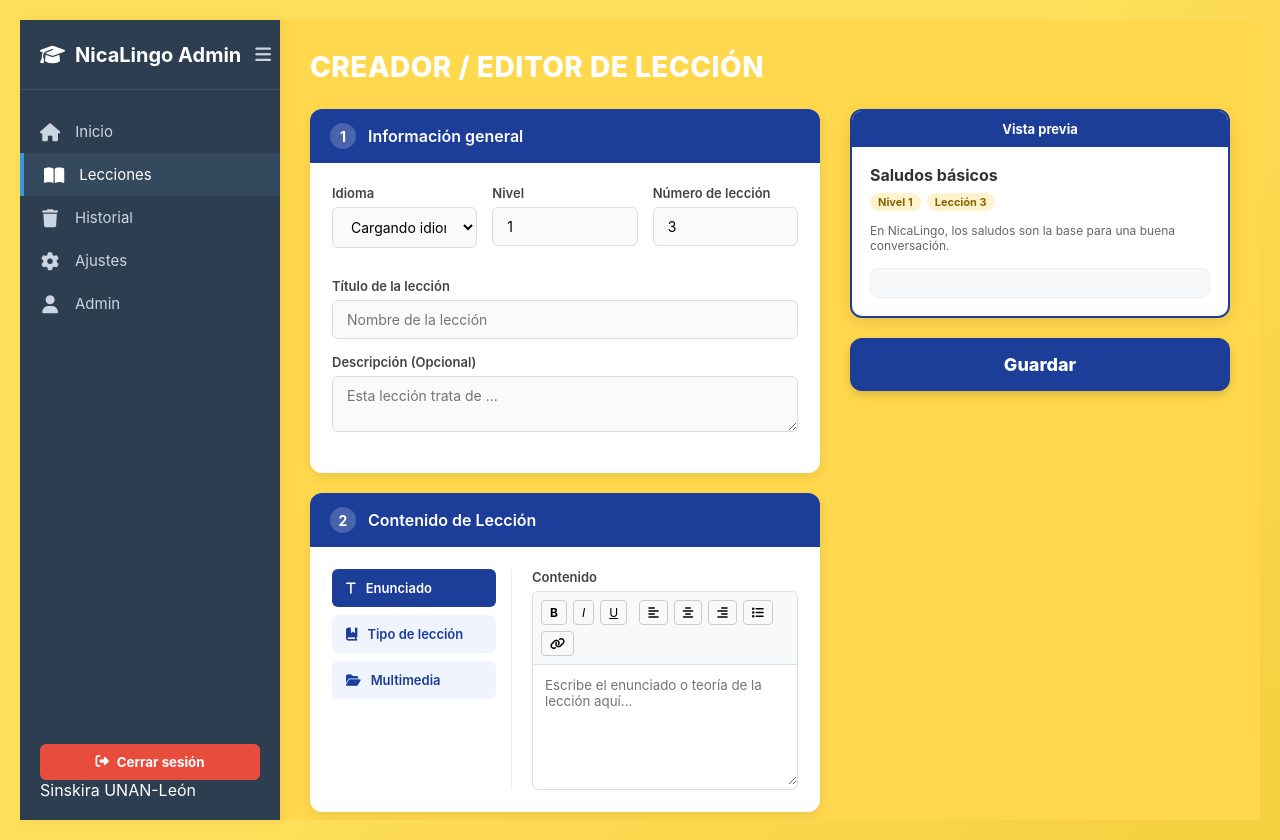
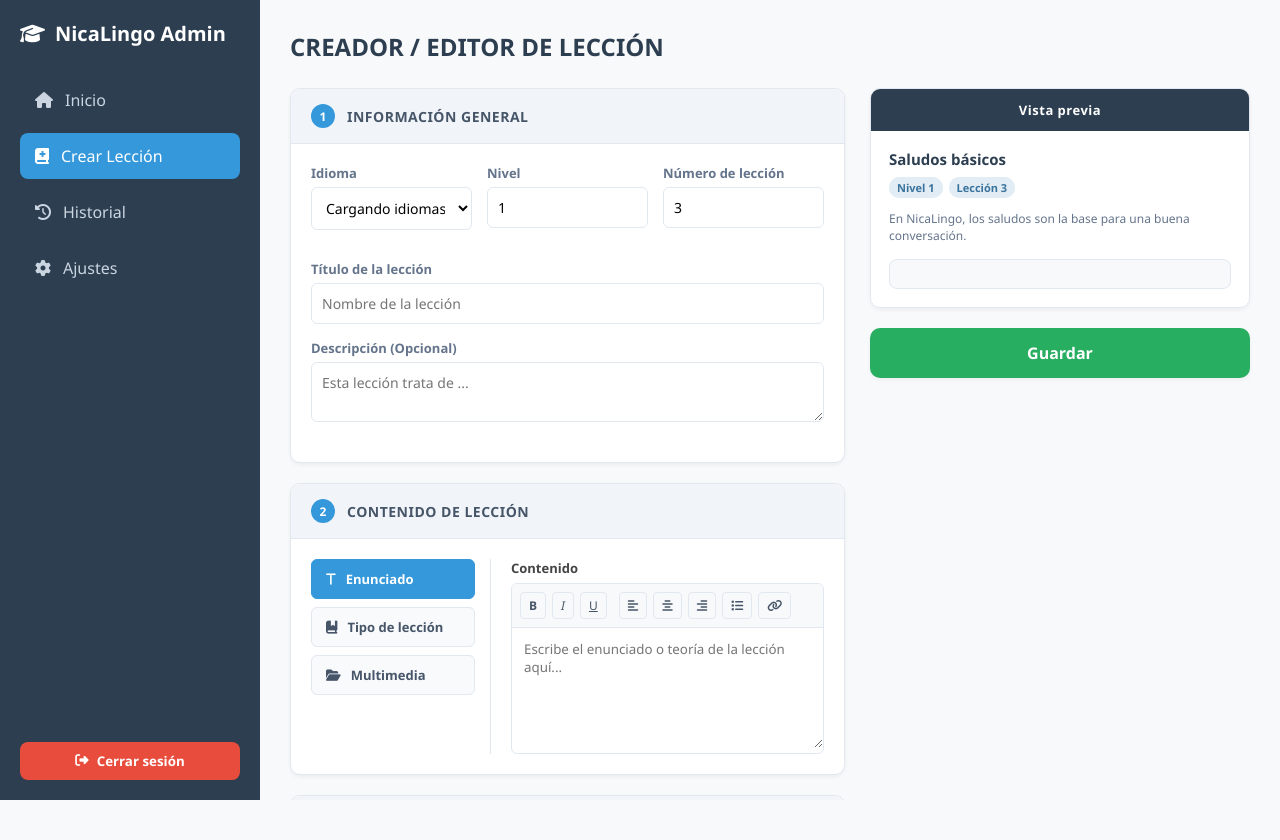
Before and after one commit to nicalingo/Nicalingo_Admins, a plain HTML site: page screens/add_leccion.html in a window 1280 px wide. After the commit the page ends 800 px from the top, so only its background shows below. Drawn offline with Linux system fonts and the light colour scheme; a script that the page names is missing.

Commit message:
feath: actualizacion de identidad visual y orden de la pagina

```diff
--- a/screens/add_leccion.html
+++ b/screens/add_leccion.html
@@ -5,46 +5,33 @@
     <meta name="viewport" content="width=device-width, initial-scale=1.0">
     <title>NicaLingo - Creador / Editor de Lección</title>
     <link rel="icon" href="../assets/imagenes/coco/mascota.png" type="image/png">
-    <link rel="stylesheet" href="../stylesheet.css">
-    <link rel="stylesheet" href="../styles/sidebar.css">
+    <!-- Iconos FontAwesome -->
+    <link rel="stylesheet" href="https://cdnjs.cloudflare.com/ajax/libs/font-awesome/6.4.0/css/all.min.css">
+
+    <!-- Único archivo CSS local necesario -->
     <link rel="stylesheet" href="../styles/add_leccion.css">
-    <link rel="stylesheet" href="https://cdnjs.cloudflare.com/ajax/libs/font-awesome/6.4.0/css/all.min.css">
 </head>
 <body>
 
-    <div class="admin-layout">
-        <!-- Panel Lateral -->
-        <nav class="sidebar" id="sidebar">
-            <div>
+    <!-- Menú Lateral (Sidebar idéntico al historial) -->
+    <aside>
         <div class="sidebar-brand">
-                    <div style="display: flex; align-items: center; gap: 10px;">
-                        <i class="fa-solid fa-graduation-cap"></i>
-                        <span>NicaLingo Admin</span>
-                    </div>
-                    <button id="toggleSidebar" class="btn-toggle-sidebar" title="Ocultar/Mostrar menú">
-                        <i class="fa-solid fa-bars"></i>
-                    </button>
+            <i class="fa-solid fa-graduation-cap"></i> NicaLingo Admin
         </div>
         <ul class="sidebar-menu">
-                    <li><a href="#"><i class="fa-solid fa-house"></i> <span>Inicio</span></a></li>
-                    <li class="active"><a href="add_leccion.html"><i class="fa-solid fa-book-open"></i> <span>Lecciones</span></a></li>
-                    <li><a href="historial_lecciones.html"><i class="fa-solid fa-trash"></i> <span>Historial</span></a></li>
-                    <li><a href="#"><i class="fa-solid fa-gear"></i> <span>Ajustes</span></a></li>
-                    <li><a href="#"><i class="fa-solid fa-user"></i> <span>Admin</span></a></li>
+            <li><a href="home.html"><i class="fa-solid fa-house"></i> Inicio</a></li>
+            <li><a href="add_leccion.html" class="active"><i class="fa-solid fa-book-medical"></i> Crear Lección</a></li>
+            <li><a href="historial_lecciones.html"><i class="fa-solid fa-clock-rotate-left"></i> Historial</a></li>
+            <li><a href="admin_user.html"><i class="fa-solid fa-gear"></i> Ajustes</a></li>
         </ul>
-            </div>
-            <div class="sidebar-footer">
-                <button id="btnLogout" class="btn-sidebar-logout">
-                    <i class="fa-solid fa-right-from-bracket"></i>
-                    <span>Cerrar sesión</span>
+        <button id="btnLogout" class="btn-logout">
+            <i class="fa-solid fa-right-from-bracket"></i> Cerrar sesión
         </button>
-                <div class="sidebar-uni">Sinskira UNAN-León</div>
-            </div>
-        </nav>
+    </aside>
 
     <!-- Contenido Principal -->
-        <main class="main-content-dashboard">
-            <header class="top-title-header">
+    <main>
+        <header>
             <h1>CREADOR / EDITOR DE LECCIÓN</h1>
         </header>
 
@@ -146,7 +133,7 @@
                                 </div>
                             </div>
 
-                                <!-- Pestaña 3: Multimedia (Archivo general con botón de eliminar) -->
+                            <!-- Pestaña 3: Multimedia -->
                             <div class="tab-pane" id="tab-imagen">
                                 <div class="form-group">
                                     <label>Archivo Multimedia (Audio o Imagen - Máx 5MB)</label>
@@ -156,7 +143,7 @@
                                             <i class="fa-solid fa-trash"></i> Quitar
                                         </button>
                                     </div>
-                                        <small style="display: block; color: #666; margin-top: 4px; font-size: 11px;">El sistema detectará automáticamente si es una imagen o un audio. (Obligatorio si el tipo de lección es Multimedia).</small>
+                                    <small style="display: block; color: #666; margin-top: 4px; font-size: 11px;">El sistema detectará automáticamente si es una imagen o un audio.</small>
                                 </div>
                             </div>
                         </div>
@@ -213,7 +200,6 @@
             </div>
         </form>
     </main>
-    </div>
 
     <script type="module" src="../script/add_leccion.js"></script>
 </body>
--- a/styles/add_leccion.css
+++ b/styles/add_leccion.css
@@ -1,31 +1,120 @@
-/* Layout general del editor - Ocupa todo el ancho restante */
-.main-content-dashboard {
-    flex: 1;
-    width: 100%; /* Asegura que tome el ancho libre */
-    min-width: 0; /* Vital para que CSS Grid no colapse */
+:root {
+    --primary-color: #2c3e50;
+    --accent-color: #3498db;
+    --bg-color: #f8f9fa;
+    --card-bg: #ffffff;
+    --text-color: #333333;
+    --border-color: #e2e8f0;
+    --danger-color: #e74c3c;
+    --edit-color: #27ae60;
+}
+
+* {
+    box-sizing: border-box;
+    margin: 0;
+    padding: 0;
+    font-family: 'Segoe UI', Tahoma, Geneva, Verdana, sans-serif;
+}
+
+body {
+    background-color: var(--bg-color);
+    color: var(--text-color);
+    display: flex;
+    min-height: 100vh;
+}
+
+/* Sidebar de Navegación (Estética exacta del historial) */
+aside {
+    width: 260px;
+    background-color: var(--primary-color);
+    color: white;
+    display: flex;
+    flex-direction: column;
+    justify-content: space-between;
+    padding: 20px;
+    flex-shrink: 0;
+}
+
+.sidebar-brand {
+    font-size: 20px;
+    font-weight: bold;
+    display: flex;
+    align-items: center;
+    gap: 10px;
+    margin-bottom: 30px;
+    color: #fff;
+}
+
+.sidebar-menu {
+    list-style: none;
+    display: flex;
+    flex-direction: column;
+    gap: 10px;
+    flex-grow: 1;
+}
+
+.sidebar-menu a {
+    color: #cbd5e1;
+    text-decoration: none;
+    padding: 12px 15px;
+    border-radius: 8px;
+    display: flex;
+    align-items: center;
+    gap: 12px;
+    transition: all 0.3s ease;
+}
+
+.sidebar-menu a:hover, .sidebar-menu a.active {
+    background-color: var(--accent-color);
+    color: white;
+}
+
+.btn-logout {
+    background-color: var(--danger-color);
+    color: white;
+    border: none;
+    padding: 10px;
+    border-radius: 8px;
+    cursor: pointer;
+    font-weight: bold;
+    display: flex;
+    align-items: center;
+    justify-content: center;
+    gap: 8px;
+    transition: opacity 0.2s;
+}
+
+.btn-logout:hover {
+    opacity: 0.9;
+}
+
+/* Contenido Principal */
+main {
+    flex-grow: 1;
     padding: 30px;
-    background-color: #ffd84d;
     overflow-y: auto;
+    background-color: var(--bg-color);
     height: 100vh;
     box-sizing: border-box;
 }
 
-.top-title-header h1 {
-    color: #ffffff;
-    font-size: 28px;
-    font-weight: 800;
+header {
     margin-bottom: 25px;
-    letter-spacing: 0.5px;
 }
 
-/* Grilla Responsiva para PC: Usa todo el ancho con fracciones fluidas */
+header h1 {
+    font-size: 24px;
+    color: var(--primary-color);
+}
+
+/* Grilla Responsiva para el Editor */
 .editor-grid-layout {
     display: grid;
-    grid-template-columns: 1fr 380px; /* Columna izquierda flexible, derecha fija de buen tamaño */
-    gap: 30px;
+    grid-template-columns: 1fr 380px;
+    gap: 25px;
     align-items: start;
     width: 100%;
-    max-width: 100%; /* Elimina cualquier restricción previa de ancho */
+    max-width: 100%;
     box-sizing: border-box;
     padding-bottom: 50px;
 }
@@ -38,46 +127,51 @@
     min-width: 0;
 }
 
-/* Tarjetas de secciones ocupando todo el ancho de su columna */
+/* Tarjetas de Secciones */
 .editor-card {
-    background: #ffffff;
-    border-radius: 12px;
+    background: var(--card-bg);
+    border-radius: 10px;
     overflow: hidden;
-    box-shadow: 0 4px 12px rgba(0,0,0,0.08);
+    box-shadow: 0 2px 4px rgba(0,0,0,0.05);
+    border: 1px solid var(--border-color);
     width: 100%;
     box-sizing: border-box;
 }
 
 .card-header-bar {
-    background: #1c3d98;
-    color: white;
-    padding: 14px 20px;
+    background: #f1f5f9;
+    color: #475569;
+    padding: 15px 20px;
     display: flex;
     align-items: center;
     gap: 12px;
+    border-bottom: 1px solid var(--border-color);
 }
 
 .step-badge {
-    background: rgba(255,255,255,0.2);
-    width: 26px;
-    height: 26px;
+    background: var(--accent-color);
+    color: white;
+    width: 24px;
+    height: 24px;
     display: flex;
     align-items: center;
     justify-content: center;
     border-radius: 50%;
     font-weight: bold;
-    font-size: 14px;
+    font-size: 12px;
     flex-shrink: 0;
 }
 
 .card-header-bar h2 {
-    font-size: 16px;
+    font-size: 14px;
     margin: 0;
     font-weight: 600;
+    text-transform: uppercase;
+    letter-spacing: 0.5px;
 }
 
 .card-body {
-    padding: 22px;
+    padding: 20px;
     width: 100%;
     box-sizing: border-box;
 }
@@ -100,18 +194,23 @@
     display: block;
     font-size: 13px;
     font-weight: 600;
-    color: #444;
-    margin-bottom: 6px;
+    color: #64748b;
+    margin-bottom: 5px;
 }
 
 .form-group input, .form-group select, .form-group textarea {
     width: 100%;
-    padding: 10px 14px;
-    border: 1px solid #ddd;
+    padding: 10px;
+    border: 1px solid var(--border-color);
     border-radius: 6px;
     font-size: 14px;
-    box-sizing: border-box;
-    background: #fafafa;
+    outline: none;
+    background: #ffffff;
+    transition: border-color 0.2s;
+}
+
+.form-group input:focus, .form-group select:focus, .form-group textarea:focus {
+    border-color: var(--accent-color);
 }
 
 /* Pestañas Internas (Sección 2) */
@@ -128,18 +227,18 @@
     gap: 8px;
     width: 180px;
     flex-shrink: 0;
-    border-right: 1px solid #eee;
+    border-right: 1px solid var(--border-color);
     padding-right: 15px;
 }
 
 .tab-btn {
-    background: #f0f4ff;
-    border: none;
-    padding: 11px 14px;
+    background: #f8fafc;
+    border: 1px solid var(--border-color);
+    padding: 10px 14px;
     text-align: left;
     border-radius: 6px;
     font-weight: 600;
-    color: #1c3d98;
+    color: #475569;
     cursor: pointer;
     display: flex;
     align-items: center;
@@ -148,9 +247,14 @@
     transition: all 0.2s;
 }
 
+.tab-btn:hover {
+    background: #f1f5f9;
+}
+
 .tab-btn.active {
-    background: #1c3d98;
+    background: var(--accent-color);
     color: white;
+    border-color: var(--accent-color);
 }
 
 .inner-tabs-content {
@@ -168,7 +272,7 @@
 
 /* Editor de Texto Rico Simulado */
 .rich-text-editor-box {
-    border: 1px solid #ddd;
+    border: 1px solid var(--border-color);
     border-radius: 6px;
     overflow: hidden;
     width: 100%;
@@ -177,7 +281,7 @@
 .rte-toolbar {
     background: #f8f9fa;
     padding: 8px;
-    border-bottom: 1px solid #ddd;
+    border-bottom: 1px solid var(--border-color);
     display: flex;
     gap: 6px;
     align-items: center;
@@ -186,11 +290,12 @@
 
 .rte-toolbar button {
     background: transparent;
-    border: 1px solid #ccc;
+    border: 1px solid var(--border-color);
     padding: 4px 8px;
     border-radius: 4px;
     cursor: pointer;
     font-size: 12px;
+    color: #475569;
 }
 
 .rte-toolbar button:hover {
@@ -205,9 +310,10 @@
     padding: 12px !important;
     width: 100% !important;
     box-sizing: border-box;
+    outline: none;
 }
 
-/* Columna Derecha / Vista Previa (Sticky para PC) */
+/* Columna Derecha / Vista Previa */
 .editor-sidebar-preview {
     display: flex;
     flex-direction: column;
@@ -218,20 +324,21 @@
 }
 
 .preview-card-box {
-    background: white;
-    border-radius: 12px;
+    background: var(--card-bg);
+    border-radius: 10px;
     overflow: hidden;
-    box-shadow: 0 4px 15px rgba(0,0,0,0.1);
-    border: 2px solid #1c3d98;
+    box-shadow: 0 2px 4px rgba(0,0,0,0.05);
+    border: 1px solid var(--border-color);
 }
 
 .preview-title-bar {
-    background: #1c3d98;
+    background: var(--primary-color);
     color: white;
-    padding: 10px 15px;
+    padding: 12px 15px;
     font-size: 13px;
     font-weight: bold;
     text-align: center;
+    letter-spacing: 0.5px;
 }
 
 .preview-content-box {
@@ -240,8 +347,8 @@
 
 .preview-content-box h4 {
     margin: 0 0 8px 0;
-    color: #333;
-    font-size: 16px;
+    color: var(--primary-color);
+    font-size: 15px;
 }
 
 .preview-badges {
@@ -251,17 +358,17 @@
 }
 
 .badge-pill {
-    background: #fff3cd;
-    color: #856404;
+    background: #e1ecf4;
+    color: #39739d;
     font-size: 11px;
-    padding: 2px 8px;
+    padding: 3px 8px;
     border-radius: 10px;
     font-weight: bold;
 }
 
 .preview-content-box p {
     font-size: 12px;
-    color: #666;
+    color: #64748b;
     margin-bottom: 15px;
 }
 
@@ -269,12 +376,12 @@
     background: #f8f9fa;
     padding: 14px;
     border-radius: 8px;
-    border: 1px solid #eee;
+    border: 1px solid var(--border-color);
 }
 
 .preview-question-box p {
     font-size: 13px;
-    color: #333;
+    color: var(--text-color);
     font-weight: bold;
     margin-bottom: 8px;
 }
@@ -288,51 +395,30 @@
     color: #444;
 }
 
-.btn-prev-action {
-    display: block;
-    width: 100%;
-    background: #1c3d98;
+/* Botón Guardar Principal */
+.btn-guardar-main {
+    background: var(--edit-color);
     color: white;
     border: none;
-    padding: 8px;
-    border-radius: 4px;
+    padding: 14px;
+    border-radius: 10px;
+    font-size: 16px;
     font-weight: bold;
-    font-size: 12px;
-    margin-top: 12px;
     cursor: pointer;
-}
-
-/* Botón Guardar Principal */
-.btn-guardar-main {
-    background: #1c3d98;
-    color: white;
-    border: none;
-    padding: 16px;
-    border-radius: 12px;
-    font-size: 18px;
-    font-weight: 800;
-    cursor: pointer;
-    box-shadow: 0 4px 10px rgba(0,0,0,0.15);
-    transition: background 0.2s;
+    box-shadow: 0 2px 4px rgba(0,0,0,0.05);
+    transition: opacity 0.2s;
     text-align: center;
     width: 100%;
 }
 
 .btn-guardar-main:hover {
-    background: #152f75;
+    opacity: 0.9;
 }
 
-/* Mascota opcional */
-.mascot-container {
-    display: flex;
-    justify-content: center;
-    margin-top: 5px;
-}
-
-/* --- MEDIA QUERIES PARA DISPOSITIVOS MÓVILES Y TABLETS --- */
+/* --- MEDIA QUERIES --- */
 @media (max-width: 1100px) {
     .editor-grid-layout {
-        grid-template-columns: 1fr; /* En pantallas medianas baja la vista previa */
+        grid-template-columns: 1fr;
     }
     .editor-sidebar-preview {
         position: static;
@@ -340,7 +426,7 @@
 }
 
 @media (max-width: 768px) {
-    .main-content-dashboard {
+    main {
         padding: 15px;
     }
     .form-row-3 {
@@ -354,7 +440,7 @@
         flex-direction: row;
         overflow-x: auto;
         border-right: none;
-        border-bottom: 1px solid #eee;
+        border-bottom: 1px solid var(--border-color);
         padding-bottom: 10px;
         padding-right: 0;
     }
```
Also changed, not shown: screens/historial_lecciones.html (+2 -2 lines). Lines whose indentation alone changed are shown as unchanged.
